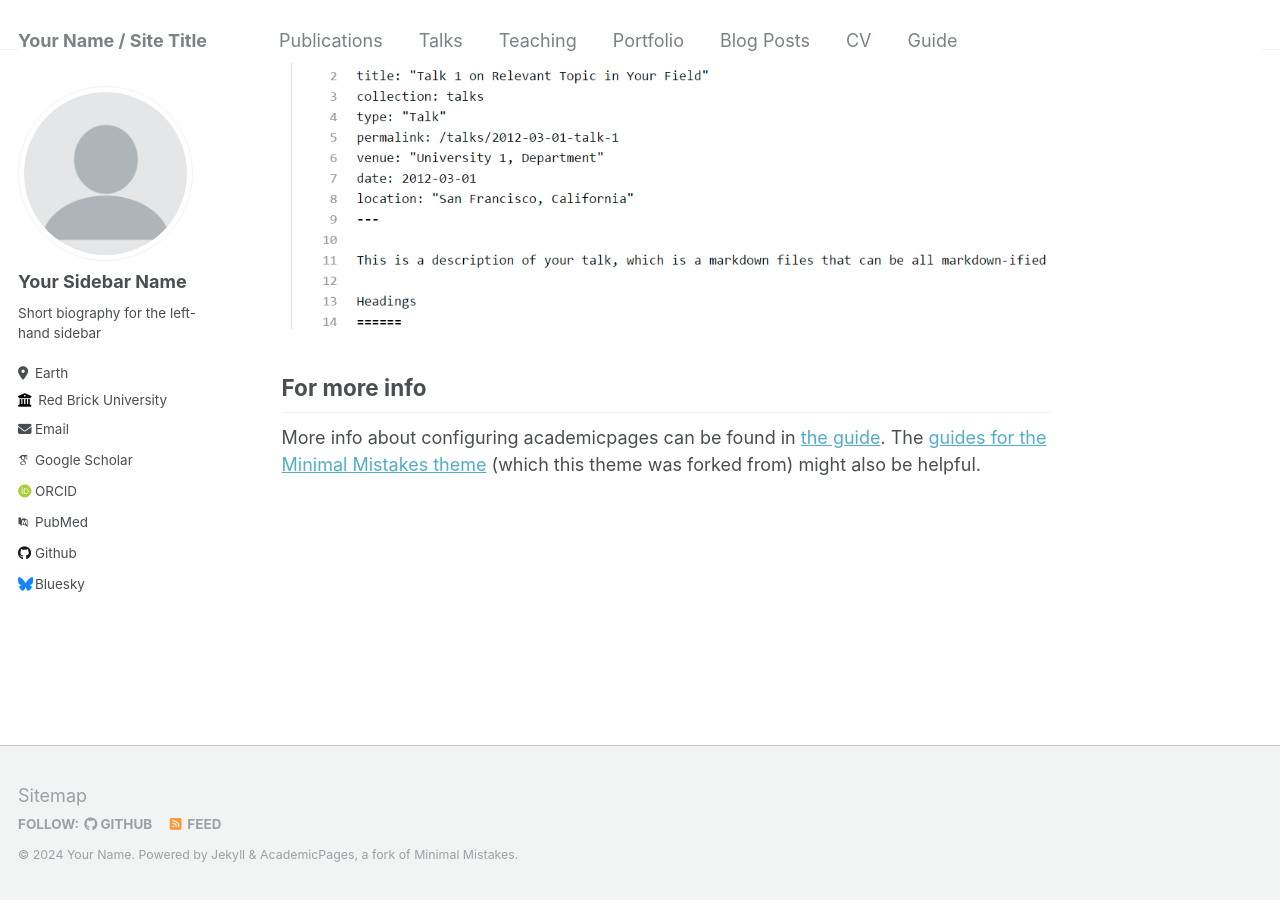
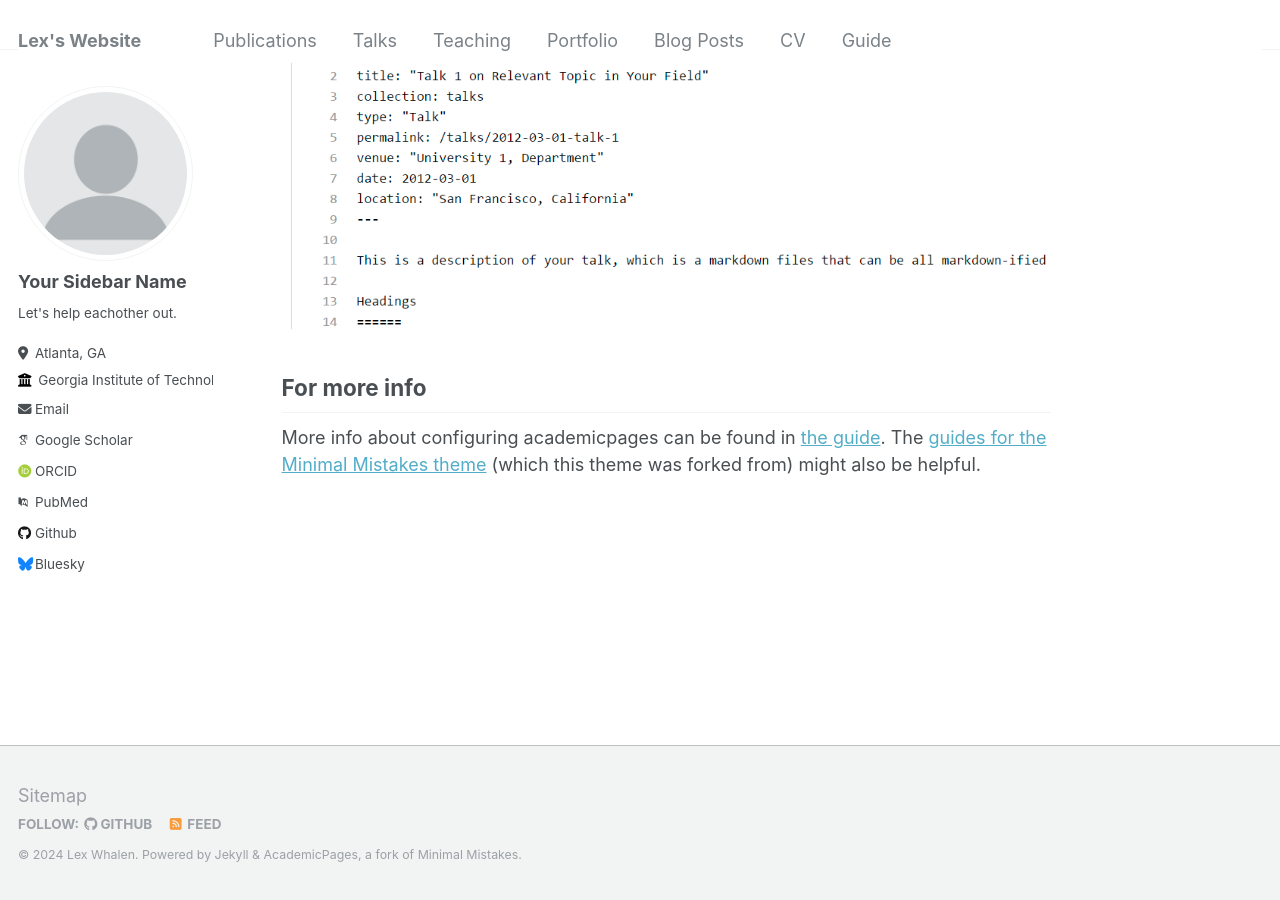
Before and after one commit to lxaw/lxaw.github.io, a Jekyll site: the page built from _pages/about.md, in a window 1280 px wide and 900 px high, scrolled down 2640 px. Built offline with Jekyll 4.4.1, drawn with Linux system fonts in a browser that asks for light colours; some web fonts are replaced.

Commit message:
some odds and ends

```diff
--- a/_config.yml
+++ b/_config.yml
@@ -8,10 +8,10 @@
 
 # Basic Site Settings
 locale                   : "en-US"
-title                    : "Your Name / Site Title"
+title                    : "Lex's Website"
 title_separator          : "-"
-name                     : &name "Your Name"
-description              : &description "personal description"
+name                     : &name "Lex Whalen"
+description              : &description "PhD Candidate @ Georgia Tech"
 url                      : https://academicpages.github.io # the base hostname & protocol for your site e.g. "https://mmistakes.github.io"
 baseurl                  : "" # the subpath of your site, e.g. "/blog"
 repository               : "academicpages/academicpages.github.io"
@@ -24,9 +24,9 @@ author:
   avatar           : "profile.png"
   name             : "Your Sidebar Name"
   pronouns         : # example: "she/her"
-  bio              : "Short biography for the left-hand sidebar"
-  location         : "Earth"
-  employer         : "Red Brick University"
+  bio              : "Let's help eachother out."
+  location         : "Atlanta, GA"
+  employer         : "Georgia Institute of Technology"
   uri              : # URL
   email            : "none@example.org"
 
@@ -42,7 +42,7 @@ author:
   bitbucket        : # Username - Update with your username on the site
   codepen          : # Username
   dribbble         : # Username
-  github           : "academicpages"
+  github           : "https://github.com/lxaw"
   kaggle           : # Username
   stackoverflow    : # User number or user number and name (i.e., use "1" or "1/jeff-atwood")
 
```
